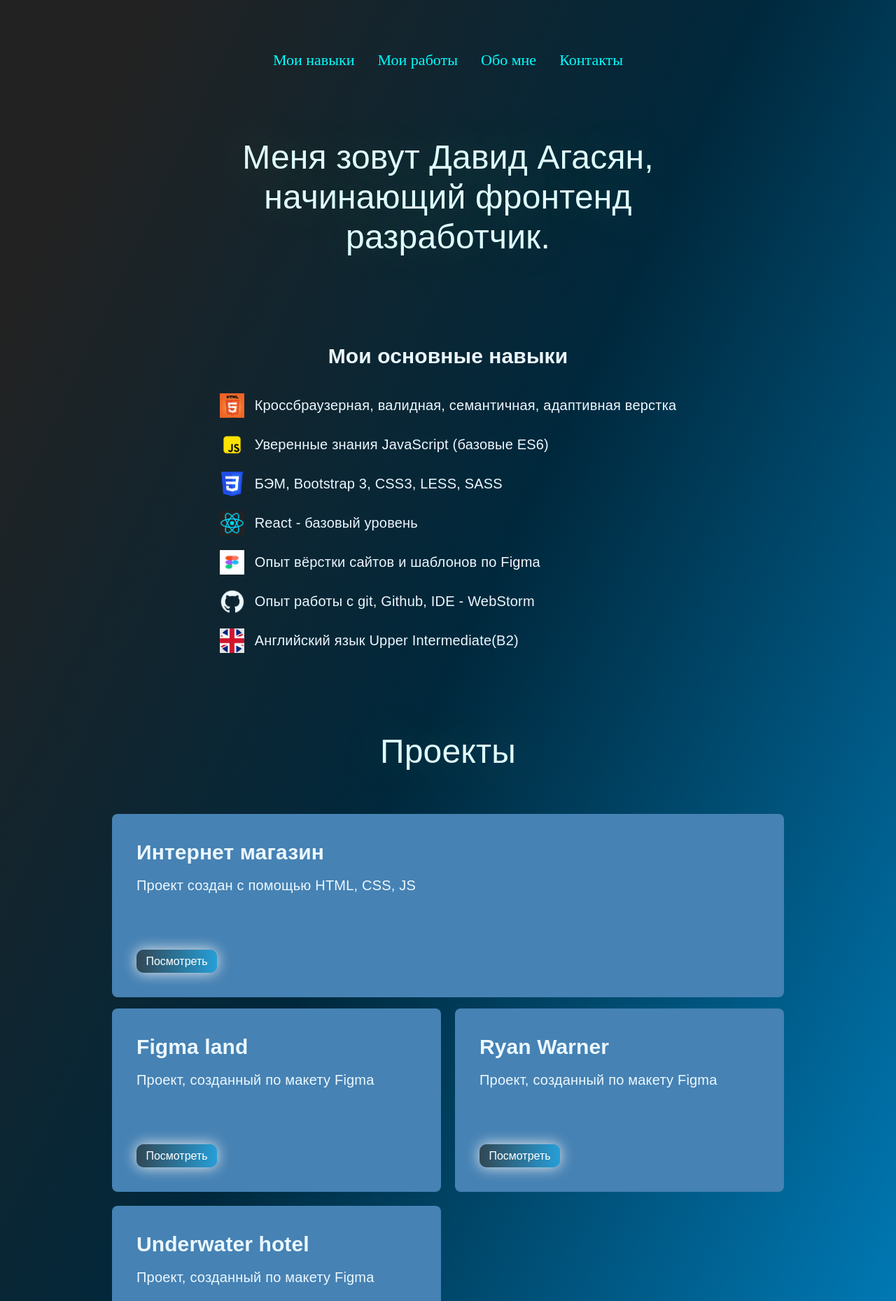
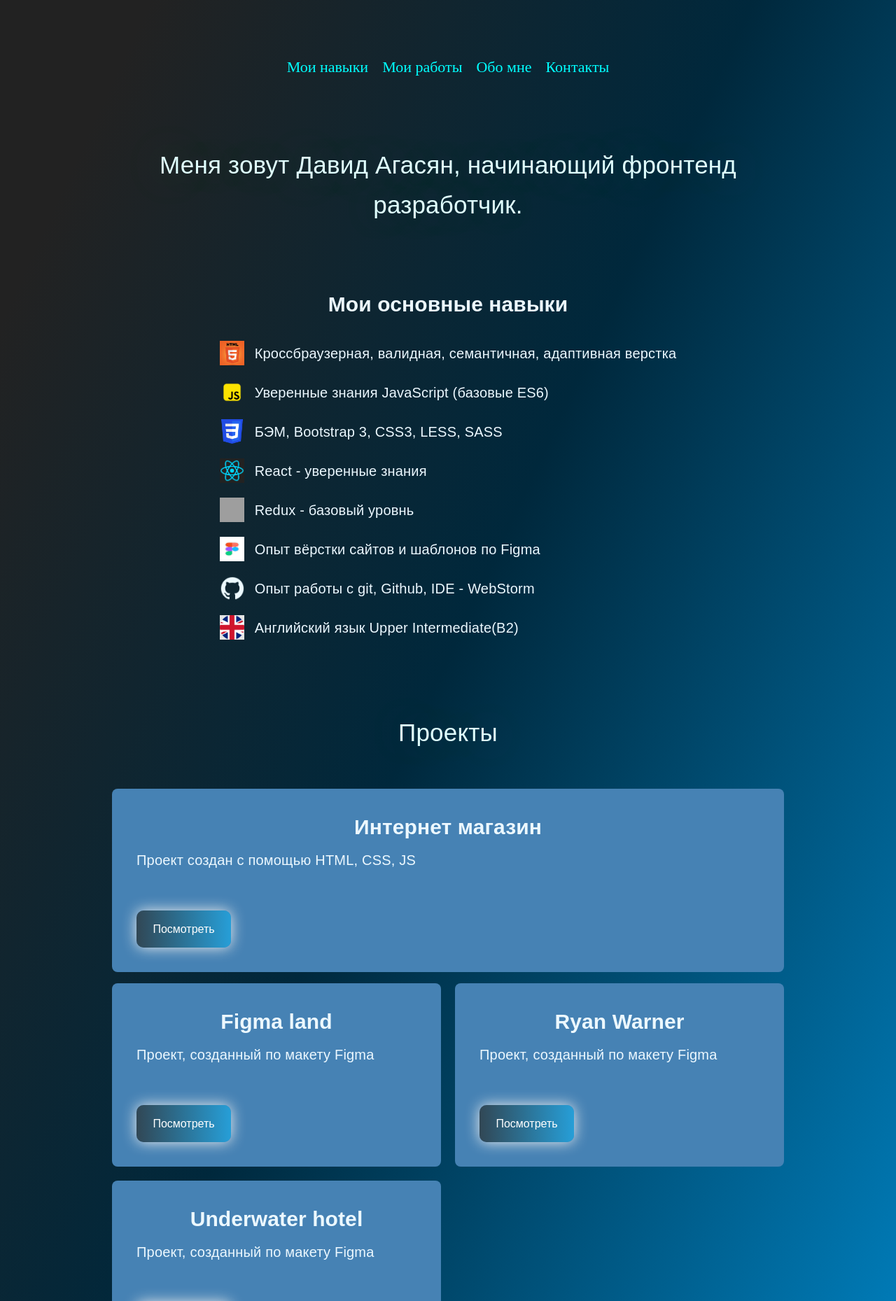
Before and after one commit to Hakkee94/portfolio-react, a React (Create React App) app: page / in a window 1280 px wide. Shown: the top 1859 px of the page at 70% size. Built offline with nearby package versions, Linux system fonts and the light colour scheme; grey boxes are pictures that could not be loaded.

Commit message:
prefinal changes

```diff
--- a/src/Components/AboutMe.jsx
+++ b/src/Components/AboutMe.jsx
@@ -20,7 +20,7 @@ const AboutMe = () => {
                 <h2 className="last-subtitle">
                     Разработку открыл для себя интересной и многообещающей.
                     Начал индивидуальное обучение 1,5 года назад, постоянно практикуюсь и открываю для себя новые технологии в разработке.
-                    Из последнего - активно постигаю React.
+                    Из последнего - активно постигаю Redux
                 </h2>
             </div>
 
--- a/src/Components/FirstContent.jsx
+++ b/src/Components/FirstContent.jsx
@@ -18,7 +18,8 @@ const FirstContent = () => {
                     <SkillItem skill='Кроссбраузерная, валидная, семантичная, адаптивная верстка' src={imgs.HTML}/>
                     <SkillItem skill='Уверенные знания JavaScript (базовые ES6)' src={imgs.js}/>
                     <SkillItem skill='БЭМ, Bootstrap 3, CSS3, LESS, SASS' src={imgs.CSS3}/>
-                    <SkillItem skill='React - базовый уровень' src={imgs.reactLogo}/>
+                    <SkillItem skill='React - уверенные знания' src={imgs.reactLogo}/>
+                    <SkillItem skill='Redux - базовый уровнь' src='https://upload.wikimedia.org/wikipedia/commons/4/49/Redux.png'/>
                     <SkillItem skill='Опыт вёрстки сайтов и шаблонов по Figma' src={imgs.figma}/>
                     <SkillItem skill='Опыт работы с git, Github, IDE - WebStorm' src={imgs.github}/>
                     <SkillItem skill='Английский язык Upper Intermediate(B2)' src={imgs.English}/>
--- a/src/index.css
+++ b/src/index.css
@@ -6,18 +6,21 @@ body {
   margin-right: auto;
   padding-left: 16px;
   padding-right: 16px;
-  min-width: 465px;
   background-image: linear-gradient(114.9deg, rgba(34, 34, 34, 1) 8.3%, rgba(0, 40, 60, 1) 41.6%, rgba(0, 143, 213, 1) 93.4%);
+}
+
+a {
+  padding: 10px;
+  font-size: 30px;
 }
 
 h1 {
   font-family: sans-serif;
   font-style: normal;
   font-weight: normal;
-  font-size: 48px;
+  font-size: 35px;
   line-height: 57px;
   letter-spacing: 0.2px;
-  width: 626px;
   text-shadow: 0px 0px 76px rgba(188, 251, 195, 0.3);
   color: #E0FFFF;
   text-align: center;
@@ -33,6 +36,7 @@ h2 {
   margin: 3px 0;
   color: #ECF8FF;
   padding-bottom: 13px;
+  text-align: center;
 }
 
 h3 {
@@ -82,7 +86,6 @@ header {
 
 .header-articles {
   display: flex;
-  width: 500px;
   justify-content: inherit;
 }
 
@@ -129,6 +132,7 @@ header {
   display: flex;
   align-items: center;
   padding-bottom: 20px;
+  /*justify-content: center;*/
 }
 
 .projects-article {
@@ -157,7 +161,7 @@ header {
   height: 192px;
   margin-bottom: 20px;
   width: calc(50% - 80px);
-  min-width: 268px;
+  min-width: 240px;
   display: flex;
   flex-direction: column;
   justify-content: space-between;
@@ -244,8 +248,7 @@ footer {
 
 .introduction {
   display: flex;
-  padding-bottom: 40px;
-  margin-bottom: 50px;
+  padding-bottom: 70px;
   justify-content: center;
 }
 
```
Also changed, not shown: src/img/redux-react.jpeg (added).
